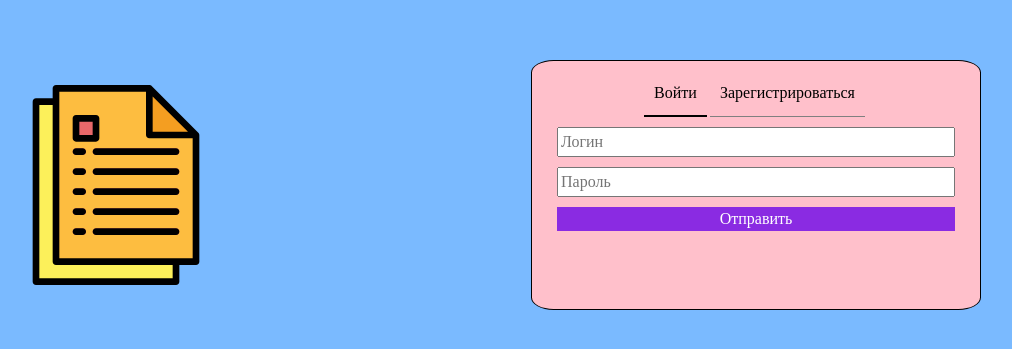
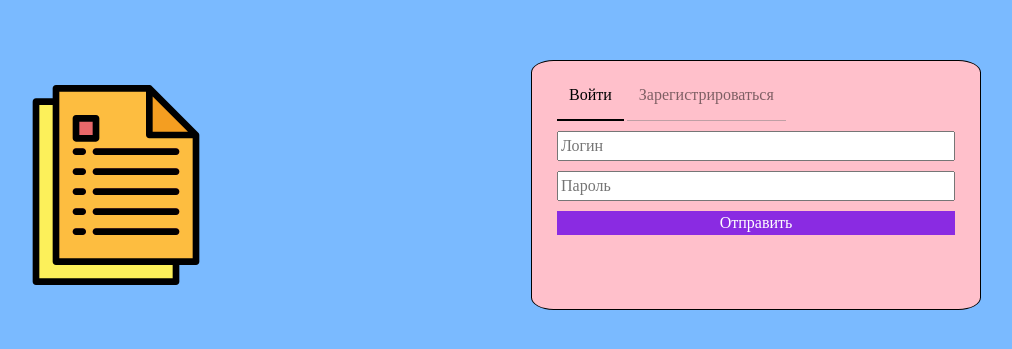
Before and after one commit to drepnikov/sandbox-frontend, a React (Create React App) app: page /auth/signin in a window 1280 px wide. Shown: the part 215-564 px from the top of the page, without its empty margins (204-1216 px from the left). Built offline with nearby package versions, Linux system fonts and the light colour scheme.

Commit message:
Подготовка к реализации навигационного хедера

```diff
--- /dev/null
+++ b/src/core/components/HeaderNavigation/HeaderNavigation.tsx
@@ -0,0 +1,25 @@
+import * as React from "react";
+import { config } from "@App/config";
+import { NavigationTab } from "@Core/components/Navigation/NavigationTab/NavigationTab";
+import { Navigation } from "@Core/components/Navigation/Navigation";
+
+interface IProps {}
+
+const HeaderNavigation: React.FunctionComponent<IProps> = () => {
+    const { ROUTE_PATHS } = config;
+
+    return (
+        <Navigation>
+            <NavigationTab title={"Главная"} to={ROUTE_PATHS.main} />
+            <NavigationTab title={"Витрина"} to={ROUTE_PATHS.showcase} />
+            <NavigationTab title={"Заглушка 1"} to={ROUTE_PATHS.showcase} disabled />
+            <NavigationTab title={"Заглушка 2"} to={ROUTE_PATHS.showcase} disabled />
+            <NavigationTab title={"Заглушка 3"} to={ROUTE_PATHS.showcase} disabled />
+            <NavigationTab title={"Заглушка 4"} to={ROUTE_PATHS.showcase} disabled />
+            <NavigationTab title={"Заглушка 5"} to={ROUTE_PATHS.showcase} disabled />
+            <NavigationTab title={"Заглушка 6"} to={ROUTE_PATHS.showcase} disabled />
+        </Navigation>
+    );
+};
+
+export { HeaderNavigation };
--- a/src/core/components/Navigation/Navigation.scss
+++ b/src/core/components/Navigation/Navigation.scss
@@ -1,18 +1,19 @@
 .navigation {
     display: flex;
-    justify-content: center;
 }
 
 .navigation__tab {
-  padding: 10px;
-  border-bottom: 1px solid grey;
-  margin-right: 3px;
+    padding: 12px;
+    text-decoration: none;
+    color: inherit;
+    border-bottom: 1px solid grey;
+    margin-right: 3px;
 }
 .navigation__tab--current {
-  border-bottom: 2px solid black;
+    border-bottom: 2px solid black;
 }
 
 .navigation__tab--disabled {
-  cursor: initial;
-  opacity: 50%;
+    cursor: default;
+    opacity: 50%;
 }
--- a/src/core/components/Navigation/NavigationTab/NavigationTab.tsx
+++ b/src/core/components/Navigation/NavigationTab/NavigationTab.tsx
@@ -23,7 +23,13 @@ const NavigationTab: React.FunctionComponent<INavigationTabProps> = ({ title, di
         navigationTabElement: stylesHandler.getClassName("navigation__tab", { current, disabled }),
     };
 
-    return <div className={classNames.navigationTabElement}>{to ? <Link to={to}>{title}</Link> : title}</div>;
+    return disabled ? (
+        <a className={classNames.navigationTabElement}>{title}</a>
+    ) : (
+        <Link className={classNames.navigationTabElement} to={to}>
+            {title}
+        </Link>
+    );
 };
 
 export { NavigationTab };
--- a/src/core/containers/AuthForm/AuthForm.tsx
+++ b/src/core/containers/AuthForm/AuthForm.tsx
@@ -26,7 +26,7 @@ const AuthForm: React.FunctionComponent<IProps> = () => {
         <div className={classNames.block}>
             <Navigation className={classNames.navigationElement}>
                 <NavigationTab to={config.ROUTE_PATHS.authSignin} title={tabs.signin} />
-                <NavigationTab to={config.ROUTE_PATHS.authSignup} title={tabs.signup} />
+                <NavigationTab to={config.ROUTE_PATHS.authSignup} title={tabs.signup} disabled />
             </Navigation>
 
             <Switch>
--- a/src/core/containers/Routers/UserRouter.tsx
+++ b/src/core/containers/Routers/UserRouter.tsx
@@ -3,20 +3,16 @@ import { Switch, Route, Redirect } from "react-router-dom";
 import { MainPage } from "@Pages/MainPage/MainPage";
 import { config } from "@App/config";
 import { Showcase } from "@Pages/Showcase/Showcase";
-import { NavigationTab } from "@Core/components/Navigation/NavigationTab/NavigationTab";
-import { Navigation } from "@Core/components/Navigation/Navigation";
+import { HeaderNavigation } from "@Core/components/HeaderNavigation/HeaderNavigation";
 
 interface IProps {}
 
 const UserRouter: React.FunctionComponent<IProps> = () => {
     const { ROUTE_PATHS } = config;
-    // todo: раз навигация будет на всех страницах в юзерского роутера, нужно вынести навигацию в отдельный компонент
+
     return (
-        <section>
-            <Navigation>
-                <NavigationTab title={"Главная"} to={ROUTE_PATHS.main} />
-                <NavigationTab title={"Витрина"} to={ROUTE_PATHS.showcase} />
-            </Navigation>
+        <>
+            <HeaderNavigation />
 
             <Switch>
                 <Route exact={true} path={ROUTE_PATHS.main} component={MainPage} />
@@ -26,7 +22,7 @@ const UserRouter: React.FunctionComponent<IProps> = () => {
 
                 <Redirect from="*" to={ROUTE_PATHS.main} />
             </Switch>
-        </section>
+        </>
     );
 };
 
--- a/src/core/styles/reseter.scss
+++ b/src/core/styles/reseter.scss
@@ -45,12 +45,10 @@ ol[class] {
     list-style: none;
 }
 
-/* Элементы a, у которых нет класса, сбрасываем стили */
+/* Элементы a, у которых нет класса, сбрасываем до дефолтных стилей */
 a:not([class]) {
-    text-decoration: none;
-    color: inherit;
+    text-decoration-skip-ink: auto;
 }
-
 
 /* Упрощаем работу с изображениями */
 img {
```
Also changed, not shown: src/features/helper/Helper.tsx (added, +12 -0 lines), src/core/components/HeaderNavigation/HeaderNavigation.scss (added).
